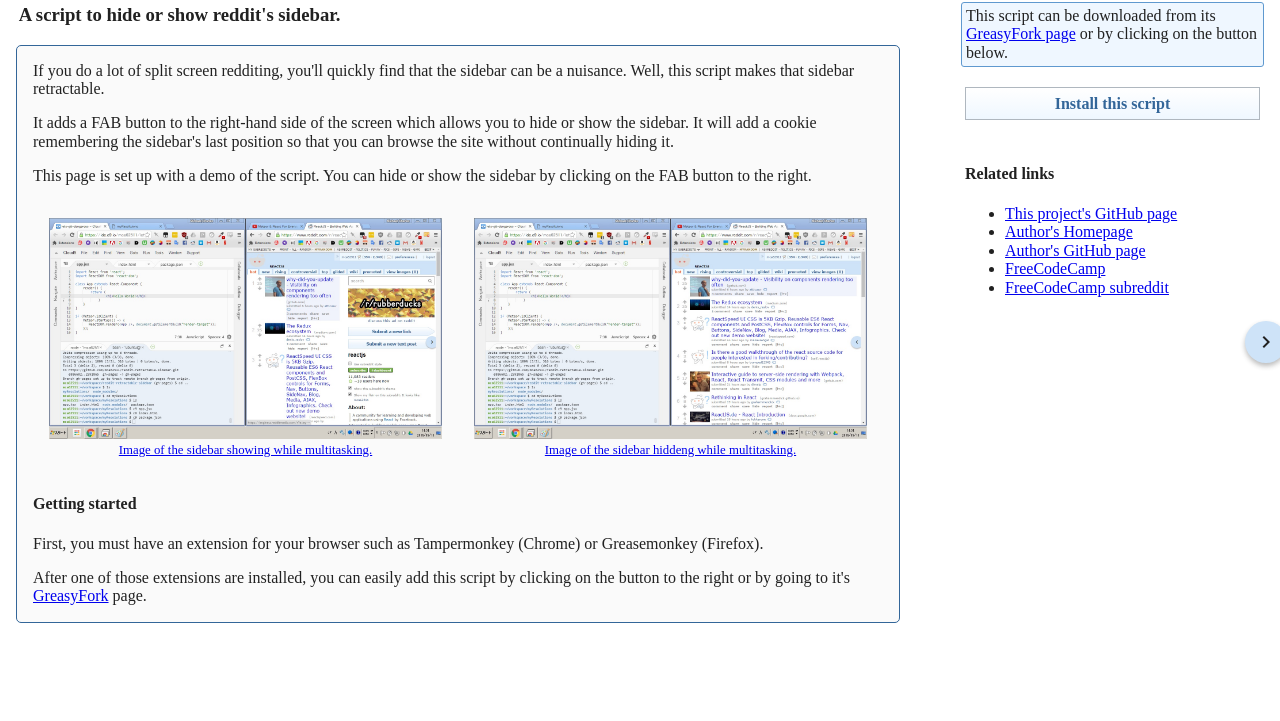
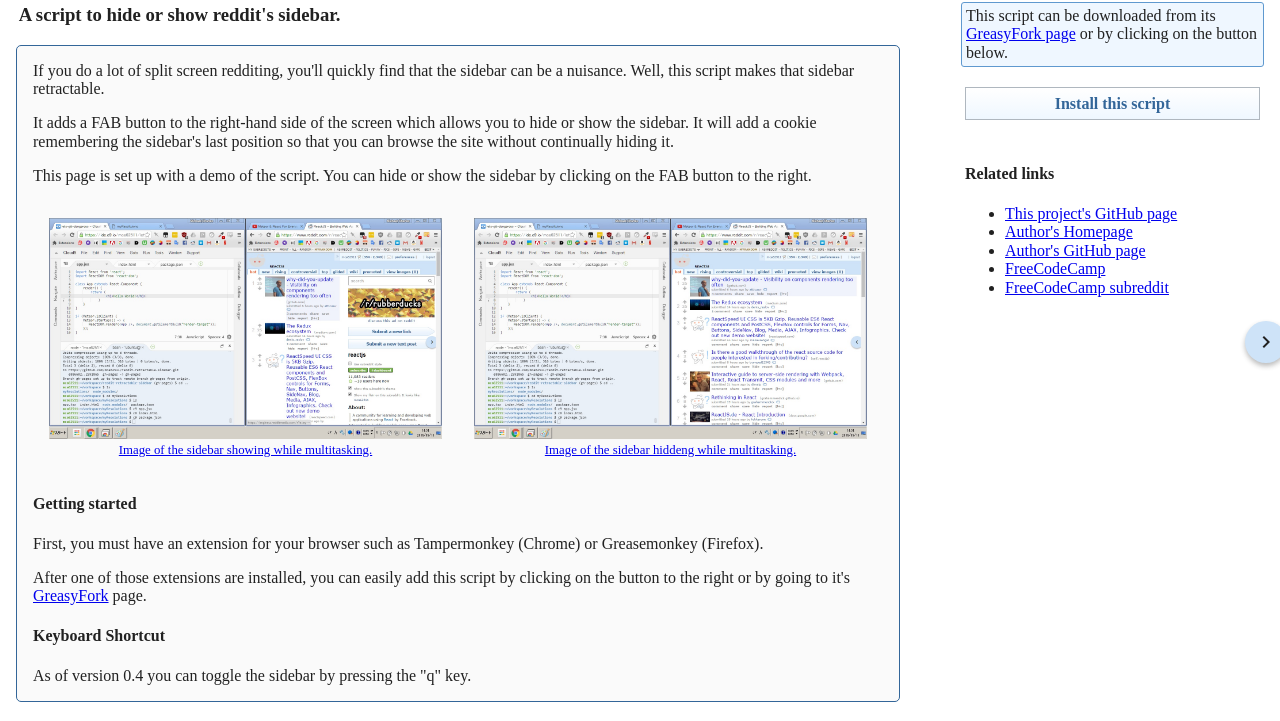
Before and after one commit to MichaelCharles/reddit-retractable-sidebar, a plain HTML site: page index.html in a window 1280 px wide. Shown: the part 79-800 px from the top of the page. Drawn offline with nearby package versions, Linux system fonts and the light colour scheme.

Commit message:
added 'q' shortcut and documentation

```diff
--- a/index.html
+++ b/index.html
@@ -105,6 +105,10 @@
         <p>First, you must have an extension for your browser such as Tampermonkey (Chrome) or Greasemonkey (Firefox).</p>
 
         <p>After one of those extensions are installed, you can easily add this script by clicking on the button to the right or by going to it's <a href="https://greasyfork.org/en/scripts/19638-reddit-retractable-sidebar">GreasyFork</a> page.</p>
+
+        <h4>Keyboard Shortcut</h4>
+
+        <p>As of version 0.4 you can toggle the sidebar by pressing the "q" key.</p>
     </main>
 
 
```
